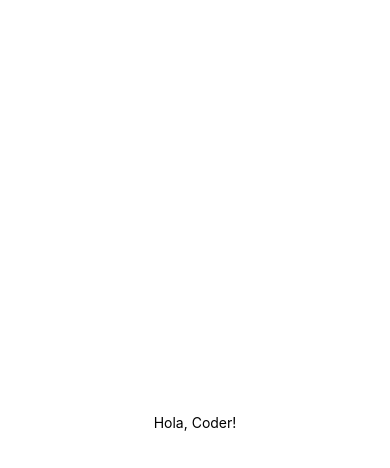
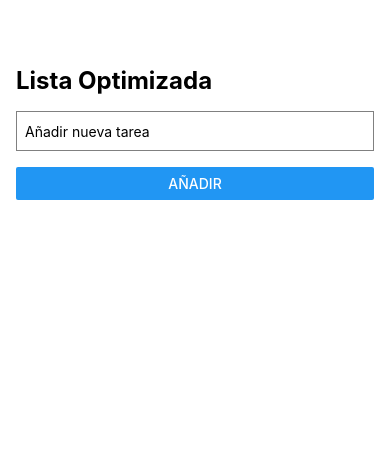
Before and after one commit to Gastonig9/React-Native-app, a React Native app: screen / in a window 390 px wide. Shown: the top 468 px of the page. Built offline with nearby package versions, Linux system fonts and the light colour scheme.

Commit message:
Desafio: Lista Optimizada

```diff
--- a/App.js
+++ b/App.js
@@ -1,24 +1,84 @@
-import { StatusBar } from "expo-status-bar";
-import { StyleSheet, Text, View } from "react-native";
+import React, { useState } from 'react';
+import { View, Text, TextInput, Button, FlatList, TouchableOpacity, StyleSheet } from 'react-native';
 
-export default function App() {
+const TodoListScreen = () => {
+  const [todos, setTodos] = useState([]);
+  const [newTodo, setNewTodo] = useState('');
+
+  const addTodo = () => {
+    if (newTodo.trim() !== '') {
+      setTodos([...todos, { id: todos.length + 1, text: newTodo, completed: false }]);
+      setNewTodo('');
+    }
+  };
+
+  const deleteTodo = (id) => {
+    setTodos(todos.filter((todo) => todo.id !== id));
+  };
+
+  const toggleComplete = (id) => {
+    setTodos(
+      todos.map((todo) =>
+        todo.id === id ? { ...todo, completed: !todo.completed } : todo
+      )
+    );
+  };
+
   return (
-    <>
-      <View style={styles.container}>
-        <Text>Hola, Coder!</Text>
-        <StatusBar style="auto" />
-      </View>
-      <View>
-      </View>
-    </>
+    <View style={styles.container}>
+      <Text style={styles.title}>Lista Optimizada</Text>
+      <TextInput
+        style={styles.input}
+        placeholder="Añadir nueva tarea"
+        value={newTodo}
+        onChangeText={(text) => setNewTodo(text)}
+      />
+      <Button title="Añadir" style={styles.buttonAdd} onPress={addTodo} />
+      <FlatList
+        data={todos}
+        keyExtractor={(item) => item.id.toString()}
+        renderItem={({ item }) => (
+          <TouchableOpacity
+            style={[styles.todoItem, { backgroundColor: item.completed ? '#e0e0e0' : 'white' }]}
+            onPress={() => toggleComplete(item.id)}
+          >
+            <Text>{item.text}</Text>
+            <Button title="Eliminar" onPress={() => deleteTodo(item.id)} />
+          </TouchableOpacity>
+        )}
+      />
+    </View>
   );
-}
+};
 
 const styles = StyleSheet.create({
   container: {
     flex: 1,
-    backgroundColor: "#fff",
-    alignItems: "center",
-    justifyContent: "center",
+    padding: 16,
+    marginVertical: 50
+  },
+  title: {
+    fontSize: 24,
+    fontWeight: 'bold',
+    marginBottom: 16,
+  },
+  input: {
+    height: 40,
+    borderColor: 'gray',
+    borderWidth: 1,
+    marginBottom: 16,
+    padding: 8,
+  },
+  todoItem: {
+    flexDirection: 'row',
+    justifyContent: 'space-between',
+    alignItems: 'center',
+    padding: 8,
+    marginVertical: 18,
+    borderWidth: 1,
+    borderColor: '#ccc',
+    borderRadius: 8,
   },
 });
+
+export default TodoListScreen;
```
